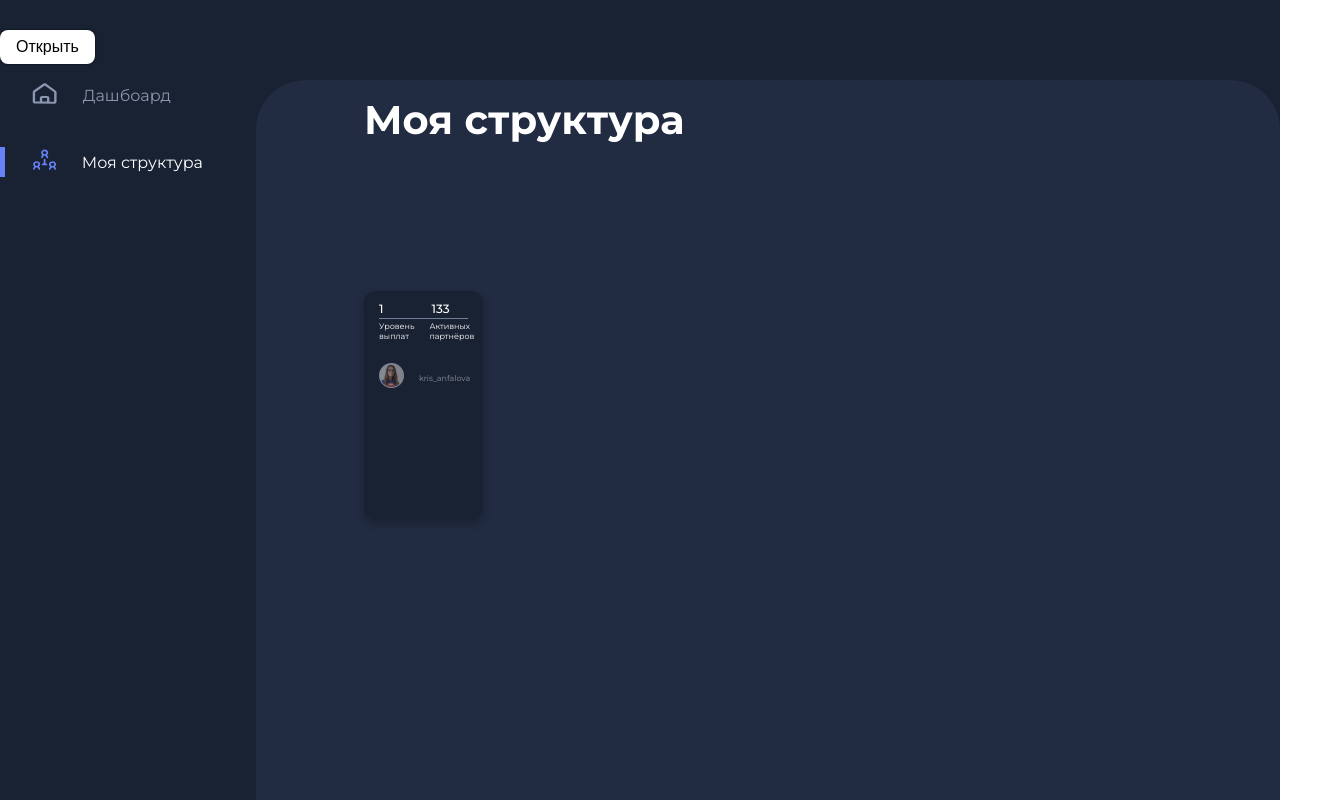
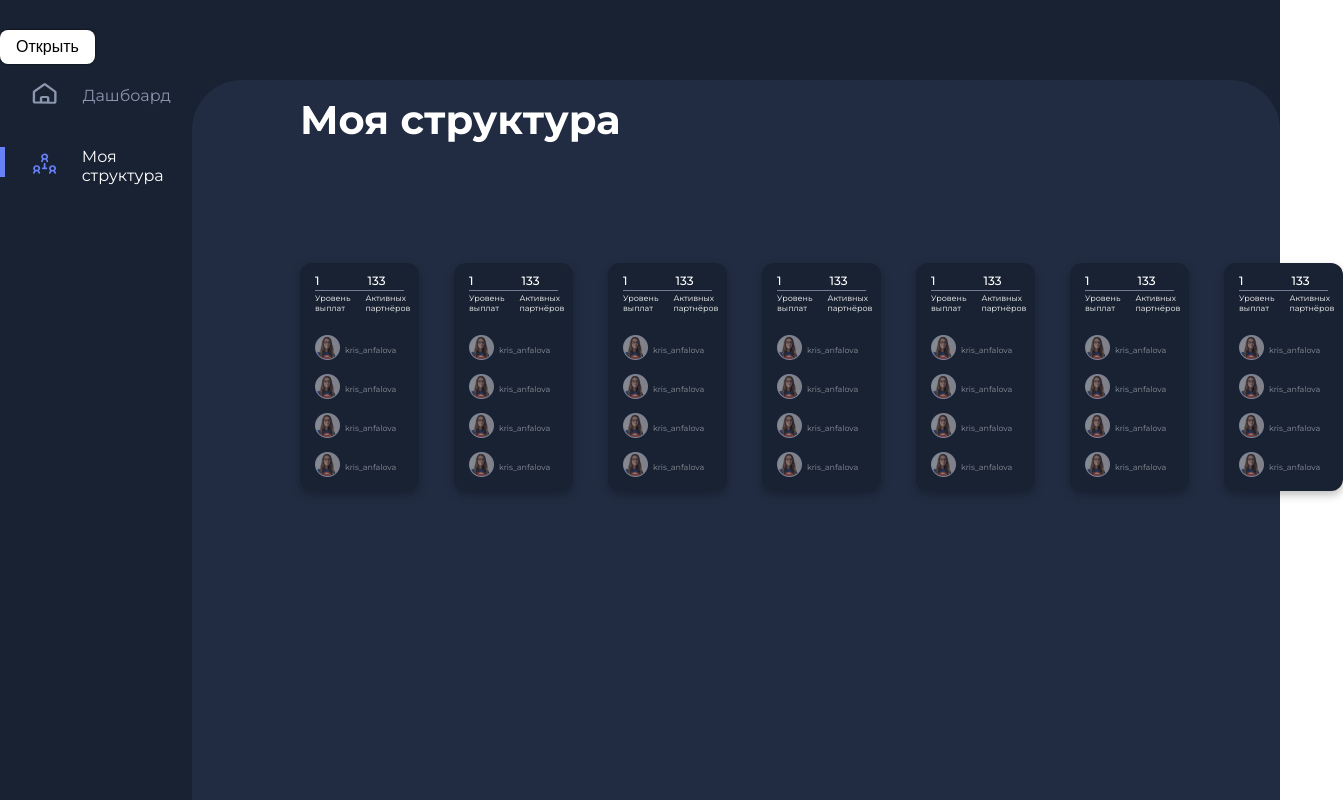
Before and after one commit to comp-master-byte/dfa-media, a React (Create React App) app: page /structure in a window 1280 px wide. Shown: the whole page, 1343 px wide, since content can reach past the window. Built offline with nearby package versions, Linux system fonts and the light colour scheme.

Commit message:
Изменена логика отрисовки карточек

```diff
--- a/src/components/Card/Card.jsx
+++ b/src/components/Card/Card.jsx
@@ -1,8 +1,10 @@
-import React from 'react';
+import React from "react";
 import styles from "./Card.module.scss";
-import avatar from "../../images/icons/avatarActive.png";
+import { users } from "../../data/user";
 
 export const Card = () => {
+
+
     return (
         <div className={styles.card}>
             <div className={styles.cardNumbers}>
@@ -15,12 +17,14 @@ export const Card = () => {
                 <div className={styles.cardInfo__partners}>Активных партнёров</div>
             </div>
             <div className={styles.avatarList}>
-                <div className={styles.avatarItem}>
-                    <div className={styles.avatarItem__img}>
-                        <img src={avatar} alt="" />
+                {users.map(user =>
+                    <div key={user.id} className={styles.avatarItem}>
+                        <div className={styles.avatarItem__img}>
+                            <img src={user.avatar} alt="" />
+                        </div>
+                        <div className={styles.avatarItem__nickname}>{user.nickname}</div>
                     </div>
-                    <div className={styles.avatarItem__nickname}>kris_anfalova</div>
-                </div>
+                )}
             </div>
         </div>
     )
--- a/src/components/Card/Card.module.scss
+++ b/src/components/Card/Card.module.scss
@@ -6,7 +6,6 @@
     height: 228px;
     transition: .25s;
     border-radius: 12px;
-    margin-top: 147px;
 
     &:hover {
         box-shadow: 0 0 5px #000;
@@ -46,6 +45,8 @@
 
     .avatarList {
         margin-top: 1.375rem;
+        // overflow-y: scroll;
+        // overflow-x: hidden;
 
         .avatarItem {
             display: flex;
@@ -53,6 +54,7 @@
             color: #fff;
             font-weight: 400;
             opacity: .5;
+            margin-top: .625rem;
             transition: .25s;
 
             &:hover {
@@ -60,7 +62,7 @@
             }
 
             .avatarItem__img {
-                margin-right: .9375rem;
+                margin-right: .3125rem;
 
                 img {
                     width: 25px;
--- a/src/components/Layout/Layout.module.scss
+++ b/src/components/Layout/Layout.module.scss
@@ -15,12 +15,12 @@
 }
 
 .navigationContent {
-    flex-basis: 20%;
+    flex-basis: 15%;
 }
 
 .outletContent {
     background-color: #212C42;
     border-radius: 50px 50px 0 0;
     padding: 15px 108px 15px 108px;
-    flex-basis: 80%;
+    max-width: 85%;
 }
--- /dev/null
+++ b/src/data/cards.js
@@ -0,0 +1,4 @@
+export const cards = [
+    {id: 1}, {id: 2}, {id: 3}, {id: 4},
+    {id: 5}, {id: 6}, {id: 7}
+]
--- /dev/null
+++ b/src/data/user.js
@@ -0,0 +1,8 @@
+import avatar from "../images/icons/avatarActive.png";
+
+export const users = [
+    {id: 1, avatar, nickname: "kris_anfalova"},
+    {id: 2, avatar, nickname: "kris_anfalova"},
+    {id: 3, avatar, nickname: "kris_anfalova"},
+    {id: 4, avatar, nickname: "kris_anfalova"},
+]
--- a/src/pages/MyStructure/MyStructure.jsx
+++ b/src/pages/MyStructure/MyStructure.jsx
@@ -1,12 +1,18 @@
 import React from 'react';
 import styles from "./MyStructure.module.scss";
 import { Card } from '../../components/Card/Card.jsx';
+import { cards } from "../../data/cards.js";
 
 export const MyStructure = () => {
     return (
         <div className={styles.structure}>
             <div className={styles.structure__title}>Моя структура</div>
-            <Card />
+
+            <div className={styles.cardList}>
+                {cards.map(card => {
+                    return <Card key={card.id} />
+                })}
+            </div>
         </div>
     )
 }
--- a/src/pages/MyStructure/MyStructure.module.scss
+++ b/src/pages/MyStructure/MyStructure.module.scss
@@ -5,3 +5,10 @@
         color: #fff;
     }
 }
+
+.cardList {
+    margin-top: 119px;
+    display: grid;
+    grid-template-columns: repeat(7, 1fr);
+    gap: 35px;
+}
```
